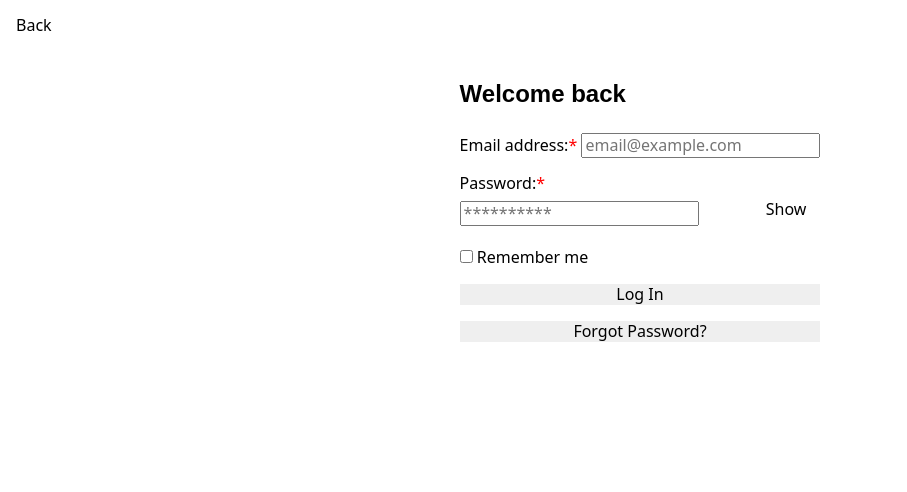
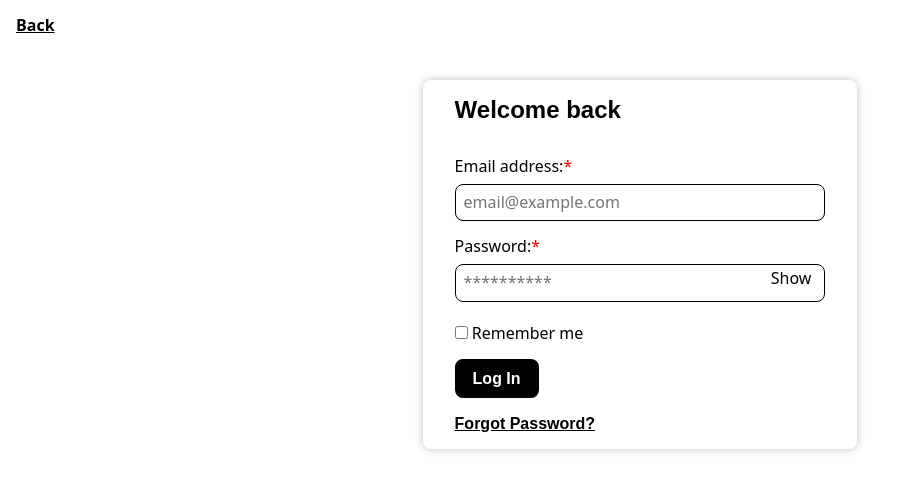
Before and after one commit to PullRequestTimeout/quill-blog, a SvelteKit app: page /blog/admin in a window 1280 px wide. Shown: the top 492 px of the page, without its empty margins (0-907 px from the left). Built offline with nearby package versions, Linux system fonts and the light colour scheme; no server answers.

Commit message:
:construction: Expanding utilities

```diff
--- a/static/global.css
+++ b/static/global.css
@@ -177,7 +177,11 @@ h5,
 h6 {
 	font-family: var(--font-heading), sans-serif;
 	padding: 0;
-	margin: 0;
+	margin: 0 0 1rem 0;
+}
+
+p {
+	margin-bottom: var(--spacing-s, 0.25rem);
 }
 
 *:not(h1):not(h2):not(h3):not(h4):not(h5):not(h6) {
@@ -185,7 +189,8 @@ h6 {
 }
 
 *::selection {
-	/* Selection colors */
+	color: var(--color-white, #fff);
+	background-color: var(--color-primary, #000);
 }
 
 a {
@@ -202,8 +207,7 @@ section {
 }
 
 *:focus-visible {
-	outline: 2px solid var(--color-primary);
-	outline-offset: 2px;
+	outline: 2px solid var(--color-primary, blue);
 	transition: none;
 }
 
@@ -211,11 +215,62 @@ section {
 
 .button {
 	border: none;
-	cursor: pointer;
 	white-space: nowrap;
+	width: fit-content;
+	padding: var(--spacing-s) var(--spacing-m);
+	border-radius: 0.5rem;
+	font-size: var(--font-body-s);
+	font-family: var(--font-heading, sans-serif);
+	font-weight: 700;
 }
 
-/* .surface {} */
+.button-primary {
+	color: var(--color-white, #fff);
+	background-color: var(--color-primary, #000);
+	border: 2px solid var(--color-black, #000);
+}
+
+.button-secondary {
+}
+
+.button-link {
+	color: inherit;
+	text-decoration: underline;
+	white-space: nowrap;
+	background-color: transparent;
+	padding: 0;
+	font-weight: 700;
+	border-radius: 0;
+}
+
+input {
+	accent-color: var(--color-primary);
+}
+
+.text-input {
+	border: 1px solid var(--color-black, #000);
+	border-radius: var(--spacing-s);
+	padding: var(--spacing-s);
+	width: 100%;
+	font-size: var(--font-body-s);
+	transition: border-color 0.2s ease-in-out;
+}
+
+.text-input:focus-visible {
+	border-color: var(--color-primary, blue);
+	outline: 1px solid var(--color-primary, blue);
+	transition: none;
+}
+.text-input:user-invalid {
+	border-color: var(--color-error, red);
+}
+
+.surface {
+	background-color: var(--color-white);
+	border-radius: 0.5rem;
+	box-shadow: 0 0 0.5rem rgba(0, 0, 0, 0.25);
+	padding: var(--spacing-m) var(--spacing-l);
+}
 
 /* Google maps link removal ---------------------------- */
 
```
